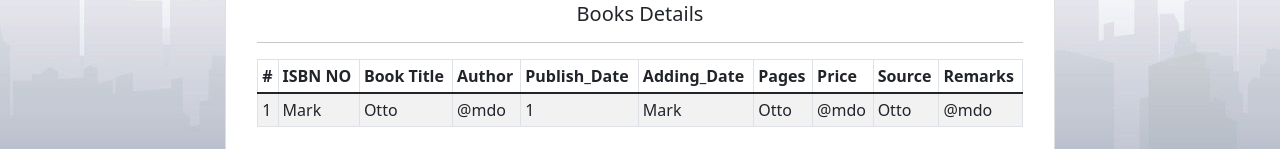
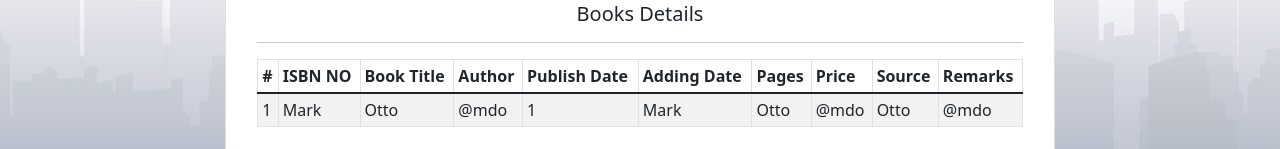
Before and after one commit to NSBM-SPM-2021/github-basics-ThamiduAnjana, a React (Create React App) app in the folder library_management_system/: page / in a window 1280 px wide. Shown: the part 708-857 px from the top of the page. Built offline with nearby package versions, Linux system fonts and the light colour scheme; no server answers.

Commit message:
Modify Table

```diff
--- a/library_management_system/src/App.js
+++ b/library_management_system/src/App.js
@@ -187,8 +187,8 @@ function App() {
                       <th>ISBN NO</th>
                       <th>Book Title</th>
                       <th>Author</th>
-                      <th>Publish_Date</th>
-                      <th>Adding_Date</th>
+                      <th>Publish Date</th>
+                      <th>Adding Date</th>
                       <th>Pages</th>
                       <th>Price</th>
                       <th>Source</th>
```
